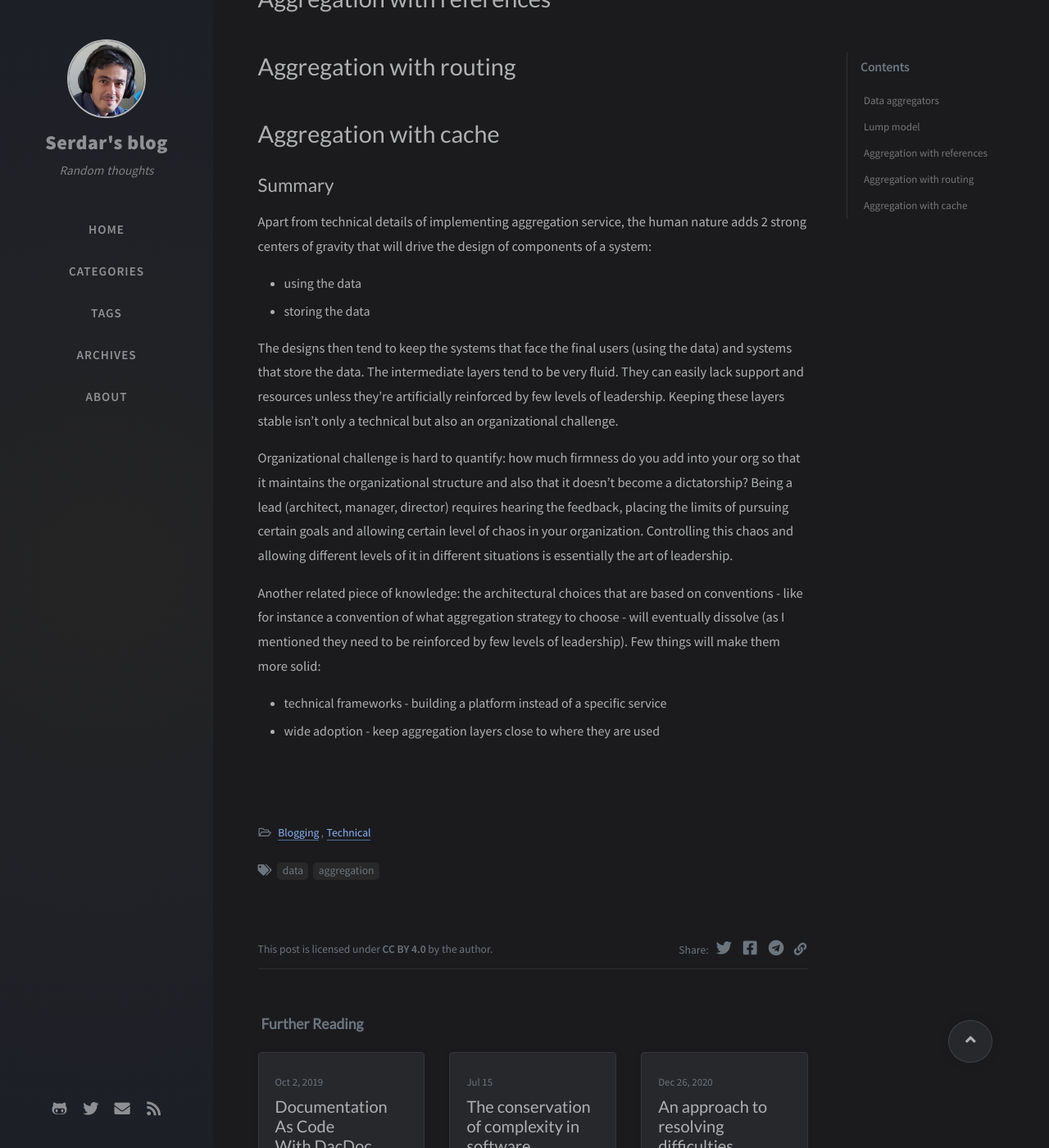
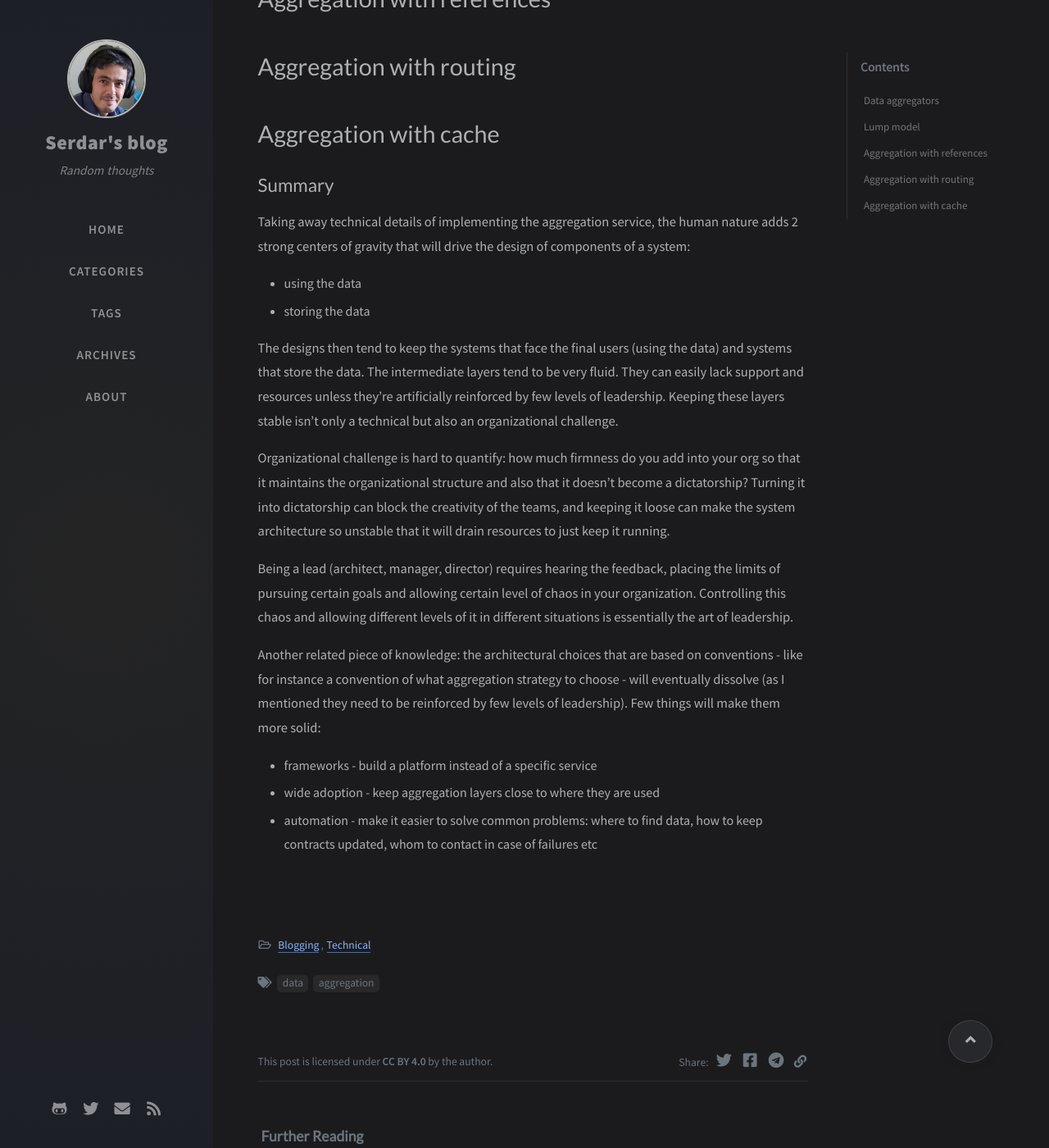
Before and after one commit to serdarkurbanov/serdarkurbanov.github.io, a Jekyll site: the page built from _posts/2022-08-24-data-aggregators.md, in a window 1280 px wide and 1400 px high, scrolled down 3014 px. Shown: the whole window at 82% size. Built offline with Jekyll 4.4.1, drawn with Linux system fonts in a browser that asks for light colours; nearby versions of some CDN libraries; comment, search, counter and statistics services are not loaded; some of the changed text lies outside the part shown.

Commit message:
data aggregators - continued

```diff
--- a/_posts/2022-08-24-data-aggregators.md
+++ b/_posts/2022-08-24-data-aggregators.md
@@ -47,14 +47,17 @@ In fact, all the other types of aggregation also gravitate to the lump model as
 
 ## Summary
 
-Apart from technical details of implementing aggregation service, the human nature adds 2 strong centers of gravity that will drive the design of components of a system:
+Taking away technical details of implementing the aggregation service, the human nature adds 2 strong centers of gravity that will drive the design of components of a system:
 * using the data
 * storing the data
 
 The designs then tend to keep the systems that face the final users (using the data) and systems that store the data. The intermediate layers tend to be very fluid. They can easily lack support and resources unless they're artificially reinforced by few levels of leadership. Keeping these layers stable isn't only a technical but also an organizational challenge.
 
-Organizational challenge is hard to quantify: how much firmness do you add into your org so that it maintains the organizational structure and also that it doesn't become a dictatorship? Being a lead (architect, manager, director) requires hearing the feedback, placing the limits of pursuing certain goals and allowing certain level of chaos in your organization. Controlling this chaos and allowing different levels of it in different situations is essentially the art of leadership.
+Organizational challenge is hard to quantify: how much firmness do you add into your org so that it maintains the organizational structure and also that it doesn't become a dictatorship? Turning it into dictatorship can block the creativity of the teams, and keeping it loose can make the system architecture so unstable that it will drain resources to just keep it running.
+
+Being a lead (architect, manager, director) requires hearing the feedback, placing the limits of pursuing certain goals and allowing certain level of chaos in your organization. Controlling this chaos and allowing different levels of it in different situations is essentially the art of leadership.
 
 Another related piece of knowledge: the architectural choices that are based on conventions - like for instance a convention of what aggregation strategy to choose - will eventually dissolve (as I mentioned they need to be reinforced by few levels of leadership). Few things will make them more solid:
-* technical frameworks - building a platform instead of a specific service
+* frameworks - build a platform instead of a specific service
 * wide adoption - keep aggregation layers close to where they are used
+* automation - make it easier to solve common problems: where to find data, how to keep contracts updated, whom to contact in case of failures etc
```
Also changed, not shown: other parts of _posts/2022-08-24-data-aggregators.md (+1 -1 lines).
